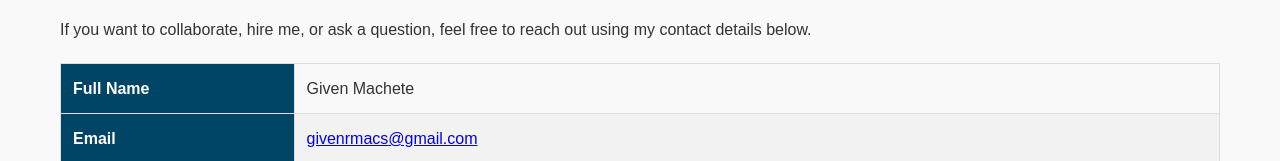
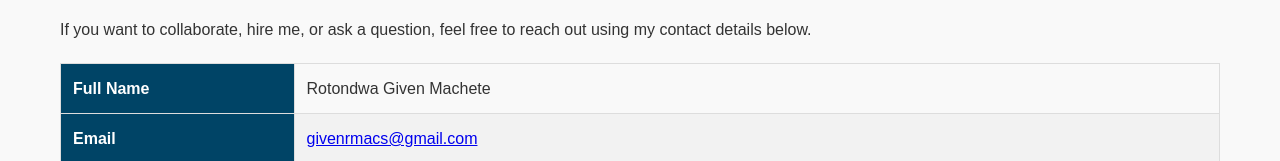
Before and after one commit to Bokang-macs/Portfolio, a plain HTML site: page contact.html in a window 1280 px wide. Shown: the part 211-372 px from the top of the page. Drawn offline with Linux system fonts and the light colour scheme.

Commit message:
Update contact.html

```diff
--- a/contact.html
+++ b/contact.html
@@ -30,7 +30,7 @@
 
     <!-- Contact Information -->
     <table>
-      <tr><th>Full Name</th><td>Given Machete</td></tr>
+      <tr><th>Full Name</th><td>Rotondwa Given Machete</td></tr>
       <tr><th>Email</th><td><a href="mailto:givenrmacs@gmail.com">givenrmacs@gmail.com</a></td></tr>
       <tr><th>Phone</th><td><a href="tel:+27762558846">076 255 8846</a></td></tr>
       <tr><th>Address</th><td>10364 Musendo Street, Centurion, Olievenhoutbosch</td></tr>
```
